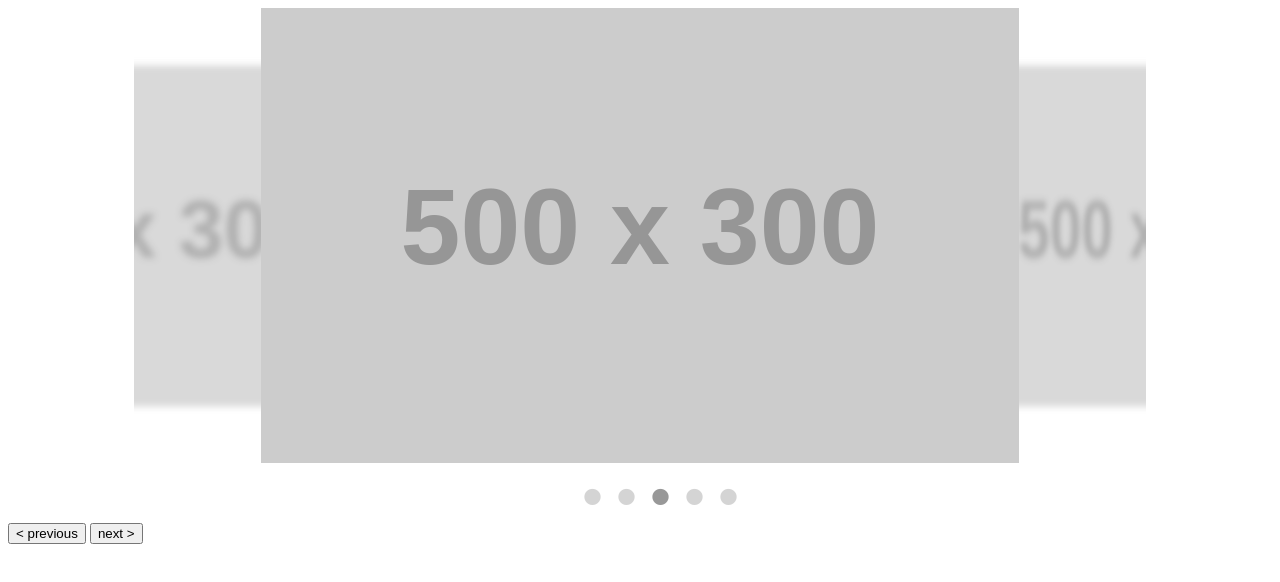
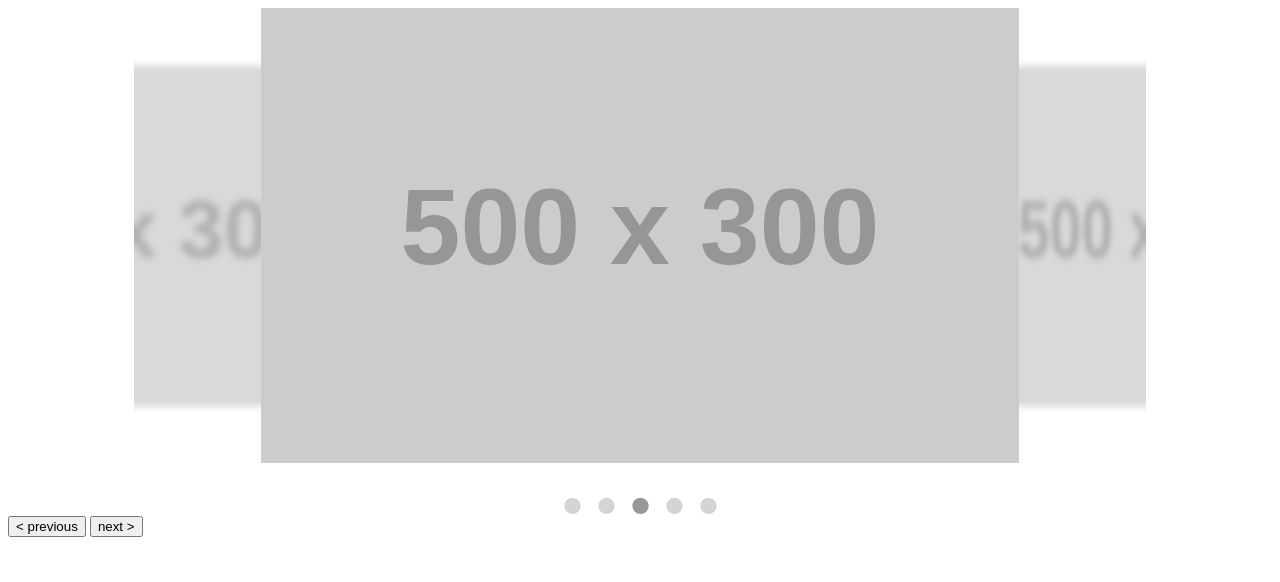
Before and after one commit to heldrida/3dgalleryna, a website: page index.html in a window 1280 px wide. Drawn offline with nearby package versions, Linux system fonts and the light colour scheme; placeholder pictures from the web are drawn by us.

Commit message:
removed unwanted margin padding from dots

```diff
--- a/sass/main.scss
+++ b/sass/main.scss
@@ -59,10 +59,16 @@
 	list-style: none;
 	display: block;
 	text-align: center;
+	margin: 0;
 	padding: 0;
 	width: 100%;
 	pointer-events: none;
-	margin-top: 10px;
+	margin-top: 25px;
+
+	ul {
+		margin: 0;
+		padding: 0;
+	}
 
 	li {
 		position: relative;
```
Also changed, not shown: css/main.css.
